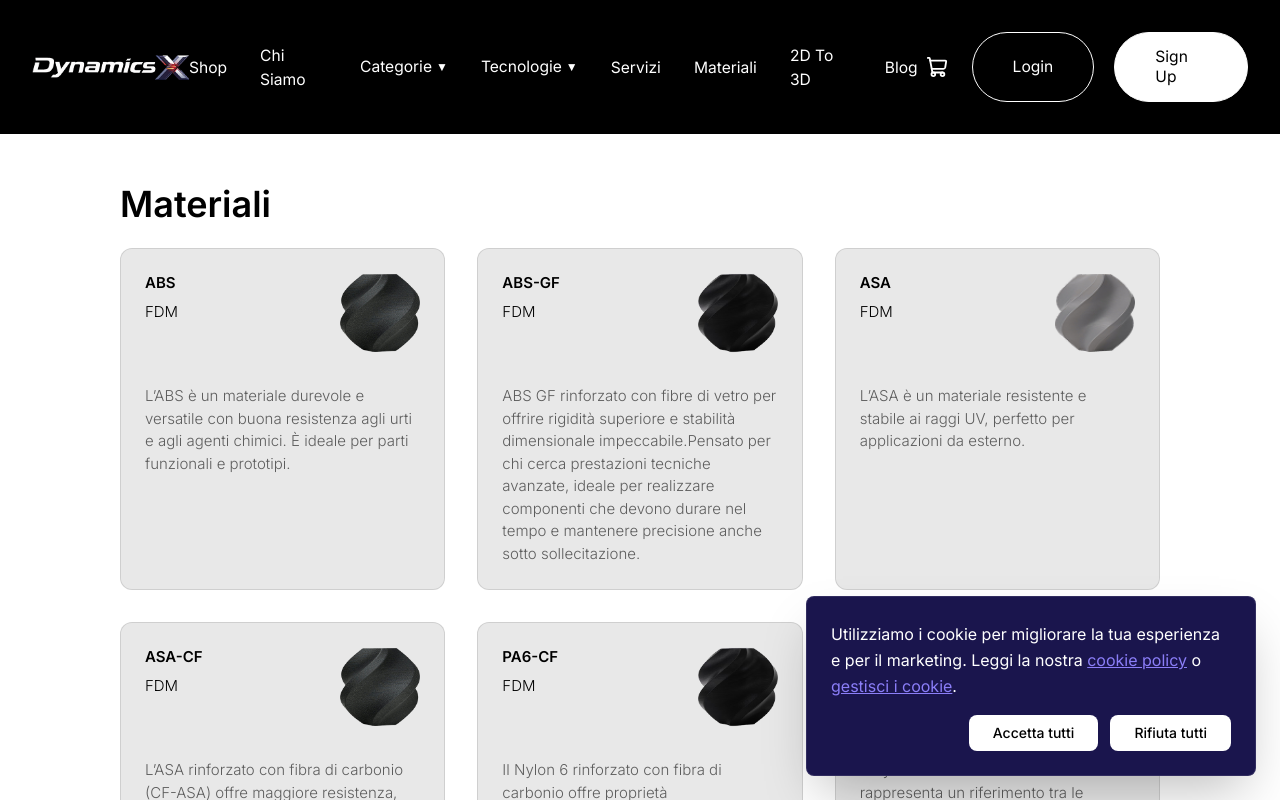
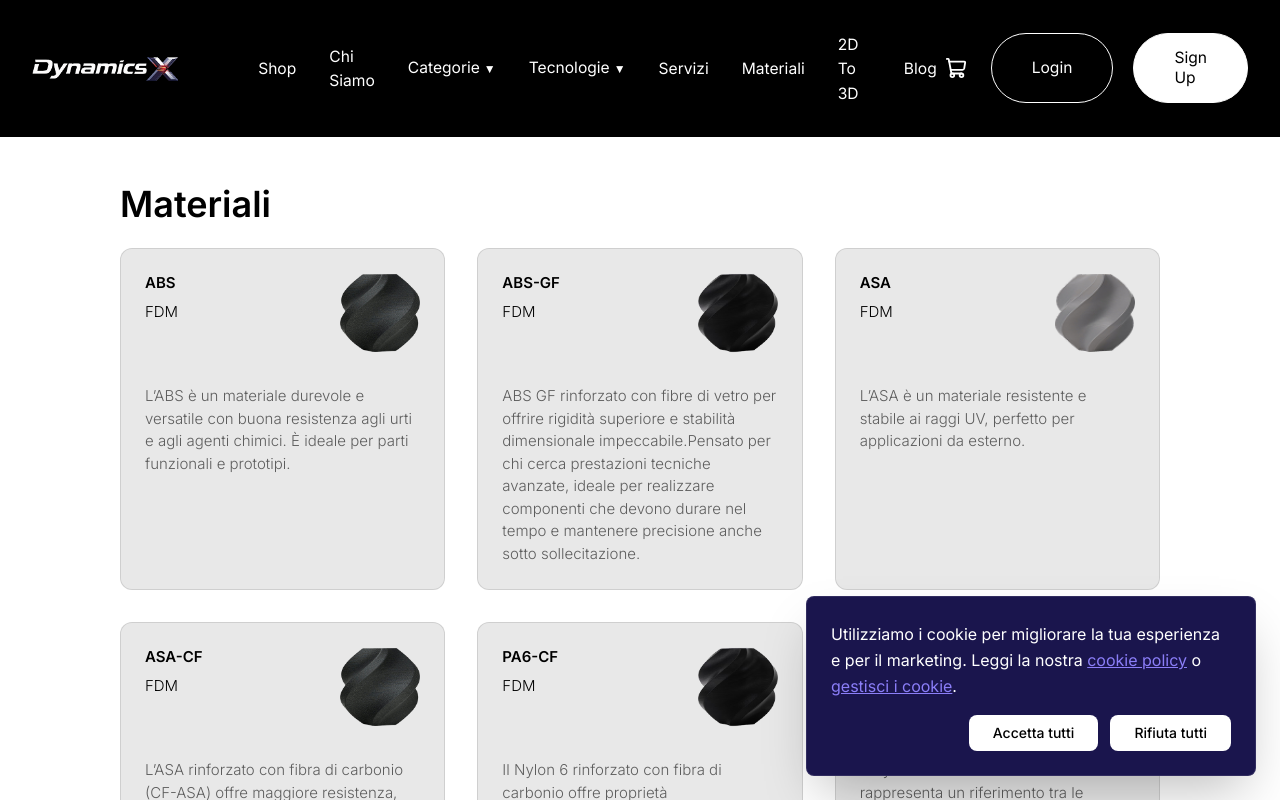
Before and after one commit to alimuzzaman-zamaddar/dynamic-x-project, a React (Vite) app: page /allmaterials in a window 1280 px wide. Shown: the top 800 px of the page. Built offline with nearby package versions, Linux system fonts and the light colour scheme.

Commit message:
fix: fixed the nav section

```diff
--- a/src/components/PagesComponent/HomPage/HomeHero.jsx
+++ b/src/components/PagesComponent/HomPage/HomeHero.jsx
@@ -17,7 +17,7 @@ const HomeHero = () => {
       />
       <div className="absolute inset-0 bg-black/40" />
 
-      <div className="relative max-w-[1440px] mx-auto   w-full lg:pb-[113px] pb-10 pt-[100px] sm:pt-[10px] 2xl:pt-[201px] flex xl:px-30 px-4 flex-col-reverse gap-y-6 md:gap-y-10 xl:flex-row justify-between">
+      <div className="relative max-w-[1440px] mx-auto   w-full lg:pb-[113px] pb-10 xl:pt-[120px] sm:pt-[10px] 2xl:pt-[201px] flex xl:px-30 px-4 flex-col-reverse gap-y-6 md:gap-y-10 xl:flex-row justify-between">
         <div className="flex flex-col gap-y-6.5 items-start">
           <h4 className=" text-xl 2xl:text-[24px] font-normal leading-[144%] text-white max-w-[626px]">
             Trasforma la tua idea in realtà. Più velocemente di quanto immagini.
--- a/src/shared/Navbar.jsx
+++ b/src/shared/Navbar.jsx
@@ -1,6 +1,6 @@
 import React, { useEffect, useRef, useState } from "react";
 import { Link as ScrollLink } from "react-scroll";
-import { useLocation, useNavigate, Link } from "react-router"; // Imported Link
+import { useLocation, useNavigate, Link } from "react-router";
 import logo from "../assets/img/home/W.DynamicsX - RED 1.png";
 import { ShoppingCart, User, LogOut } from "lucide-react";
 import { useCart } from "../context/CartContext";
@@ -153,7 +153,7 @@ const Navbar = () => {
   return (
     <nav className={`fixed ease-in-out duration-500 transition-all px-4 top-0 left-0 w-full z-50 ${isTransparentBg ? "bg-transparent" : "bg-black"}`}>
       <div className="container mx-auto lg:py-8 py-4 flex items-center justify-between">
-
+        <div className="flex gap-x-20">
           {/* Logo */}
           <Link to="/" className="flex items-center" aria-label="Home">
             <img
@@ -211,6 +211,8 @@ const Navbar = () => {
               </li>
             ))}
           </ul>
+
+        </div>
 
         {/* Mobile Sidebar */}
         <div
```
Lines whose indentation alone changed are shown as unchanged.
